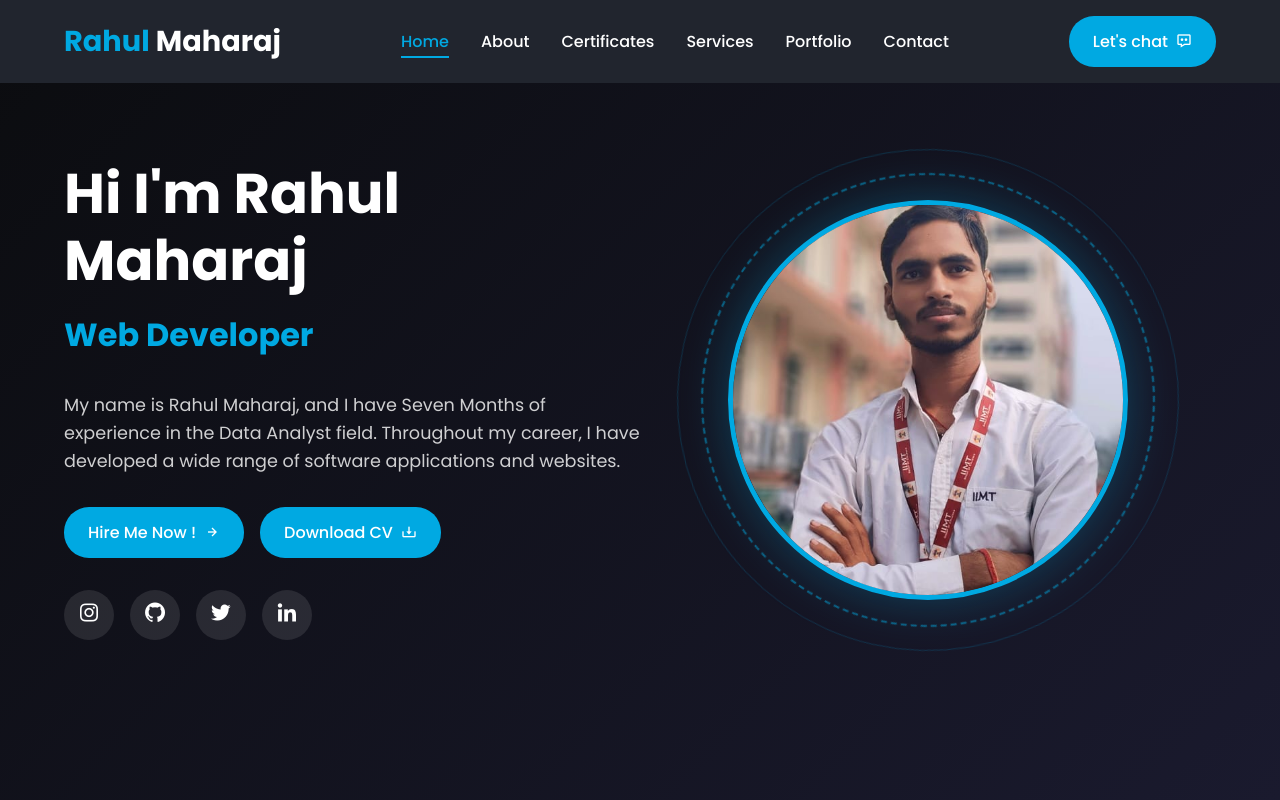
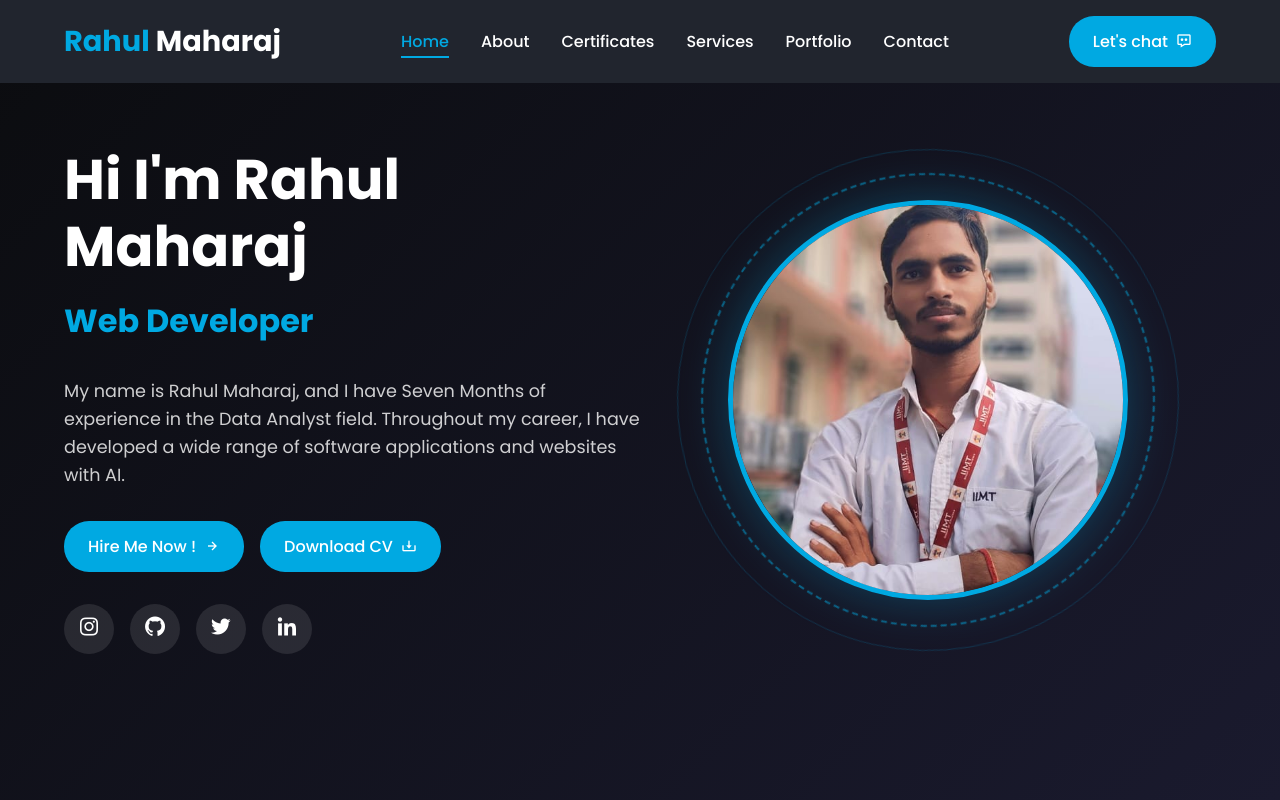
Before and after one commit to Rahulmaharaj1/My-Personal-Portfolio, a plain HTML site: page index.html in a window 1280 px wide. Shown: the top 800 px of the page. Drawn offline with nearby package versions, Linux system fonts and the light colour scheme.

Commit message:
Add AI experience to introduction paragraph
Updated the introduction paragraph to include AI experience.

```diff
--- a/index.html
+++ b/index.html
@@ -39,7 +39,7 @@
                 <h2>Data Analyst</h2>
             </div>
 
-            <p>My name is Rahul Maharaj, and I have Seven Months of experience in the Data Analyst field. Throughout my career, I have developed a wide range of software applications and websites.</p>
+            <p>My name is Rahul Maharaj, and I have Seven Months of experience in the Data Analyst field. Throughout my career, I have developed a wide range of software applications and websites with AI.</p>
 
             <div class="btn-box">
                 <a href="mailto:sb4122755@gmail.com" class="btn">Hire Me Now ! <i class='bx bx-right-arrow-alt' ></i></a>
```
